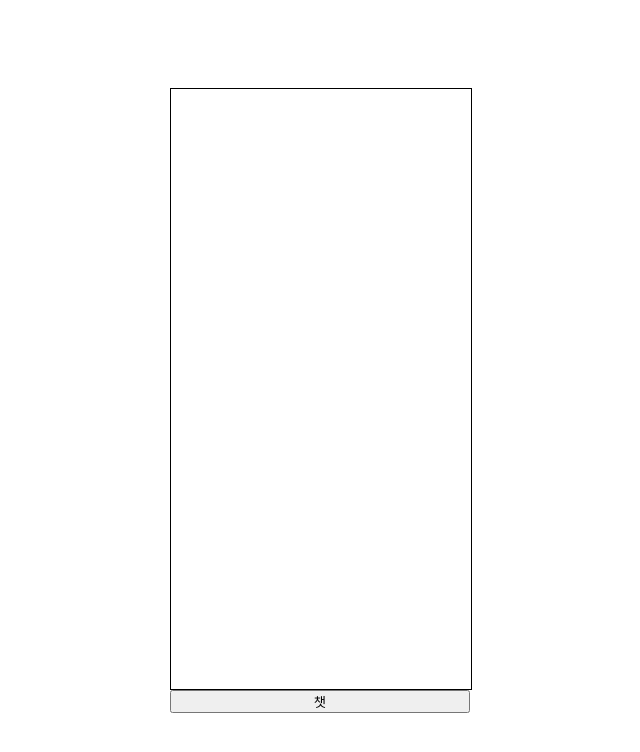
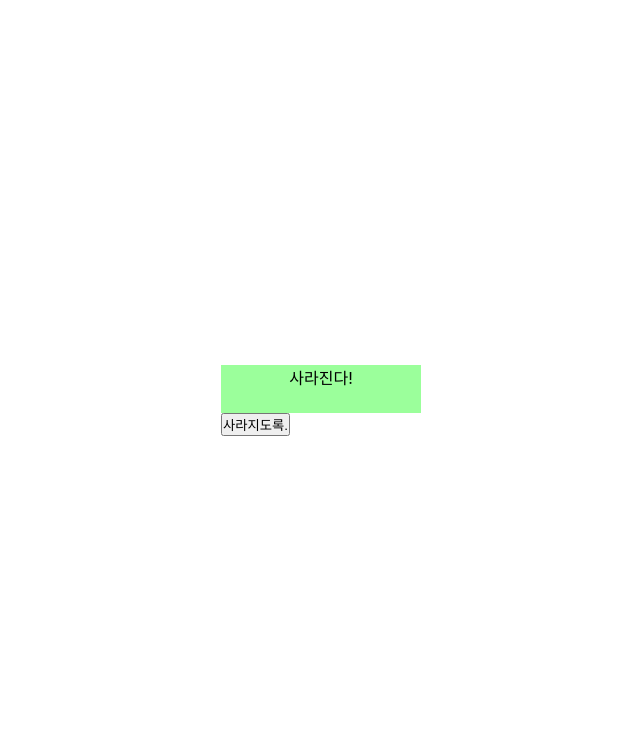
Before and after one commit to JoStar33/Framer-Motion-Practice, a React (Create React App) app: page / in a window 1280 px wide. Shown: the top 752 px of the page, without its empty margins (319-959 px from the left). Built offline with nearby package versions, Linux system fonts and the light colour scheme.

Commit message:
feat: 사라지는 애니메이션

```diff
--- a/src/App.tsx
+++ b/src/App.tsx
@@ -1,18 +1,19 @@
 // import AnimationLoading from './components/AnimationLoading';
 import styled from 'styled-components';
-import AnimationAudio from './components/AnimationAudio';
-import AnimationChat from './components/AnimationChat';
-import SideBarPage from './pages/SideBarPage';
-import ScrollBlockPage from './pages/ScrollBlockPage';
-import BallPage from './pages/BallPage';
-import BlockChatPage from './pages/BlockChatPage';
+// import AnimationAudio from './components/AnimationAudio';
+// import AnimationChat from './components/AnimationChat';
+// import SideBarPage from './pages/SideBarPage';
+// import ScrollBlockPage from './pages/ScrollBlockPage';
+// import BallPage from './pages/BallPage';
+// import BlockChatPage from './pages/BlockChatPage';
+import AnimationDisappear from './components/AnimationDisappear';
 
 
 export default function App() {
   return (
     // <SideBarPage />
     <S.App>
-      <BlockChatPage/>
+      <AnimationDisappear />
     </S.App>
   );
 }
--- /dev/null
+++ b/src/components/AnimationDisappear.tsx
@@ -0,0 +1,66 @@
+import { AnimatePresence, Variants, motion } from "framer-motion";
+import React from "react";
+import styled from "styled-components";
+
+// transitionEnd: {
+//   display: "none",
+// },
+
+const blackHole: Variants = {
+  blackHole: {
+    rotate: [0, 360],
+    transition: {
+      ease: 'linear',
+      repeat: Infinity,
+      duration: 0.15,
+    },
+  },
+  disappear: {
+    scale: [1, 0],
+    opacity: [1, 0],
+    transition: {
+      duration: 3,
+    },
+  },
+  moveOriginPoint: {
+    y: [0, -250, -200, -150],
+    x: [0, 400],
+    transition: {
+      type: 'yoyo',
+      duration: 3,
+    },
+  },
+}
+
+export default function AnimationDisappear() {
+  const [exitWorker, setExitWorker] = React.useState(true);
+  const handleExitWorker = () => {
+    setExitWorker(prev => !prev);
+  }
+  return (
+    <div>
+      <AnimatePresence>
+        {
+          exitWorker &&
+            <S.AnimationDisappear
+              variants={blackHole}
+              exit={['blackHole', 'disappear', 'moveOriginPoint']}
+            >
+              사라진다!
+            </S.AnimationDisappear>
+        }
+      </AnimatePresence>
+      <button onClick={handleExitWorker}>사라지도록.</button>
+    </div>
+  );
+};
+
+const S = {
+  AnimationDisappear: styled(motion.p)`
+    width: 200px;
+    height: 3rem;
+    text-align: center;
+    vertical-align: middle;
+    background-color: #9bff9b;
+  `,
+};
```
